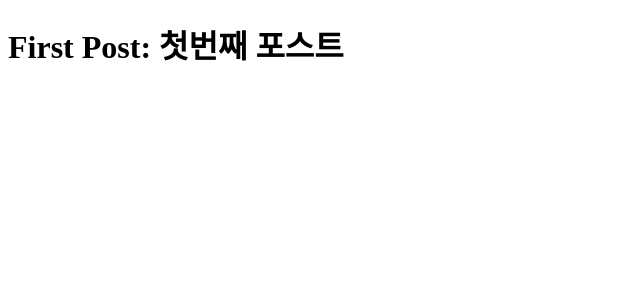
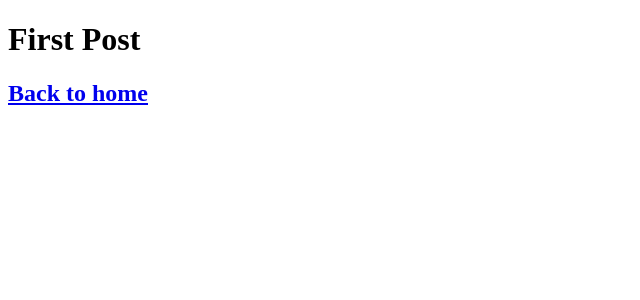
Before and after one commit to irisdew/learn-nextjs, a Next.js app: page /posts/first-post in a window 1280 px wide. Shown: the top 300 px of the page, without its empty margins (0-640 px from the left). Built offline with nearby package versions, Linux system fonts and the light colour scheme.

Commit message:
:sparkles: ADD: Link of pages

```diff
--- a/pages/posts/first-post.js
+++ b/pages/posts/first-post.js
@@ -1,3 +1,14 @@
+import Link from 'next/link'
+
 export default function FirstPost() {
-    return <h1>First Post: 첫번째 포스트</h1>
-  }
+  return (
+    <>
+      <h1>First Post</h1>
+      <h2>
+        <Link href="/">
+          <a>Back to home</a>
+        </Link>
+      </h2>
+    </>
+  )
+}
```
Also changed, not shown: pages/index.js (+7 -3 lines).
